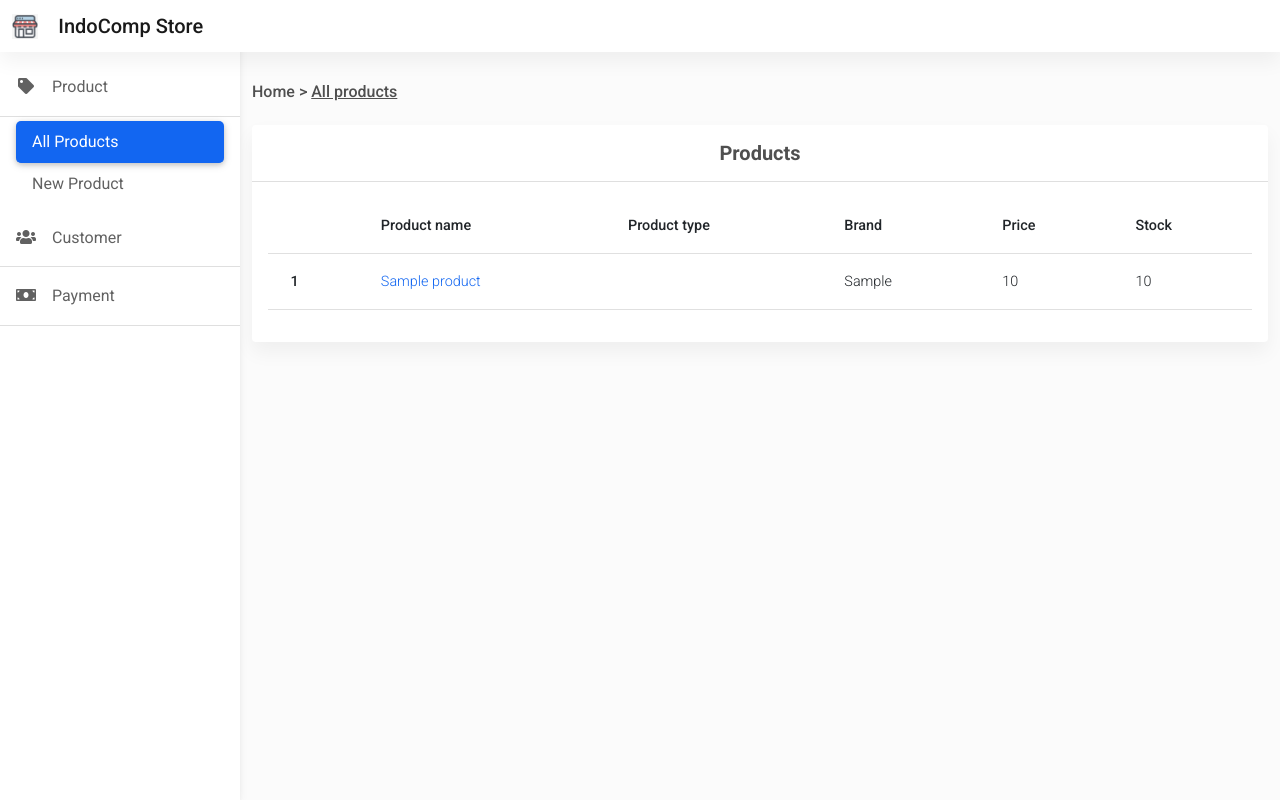
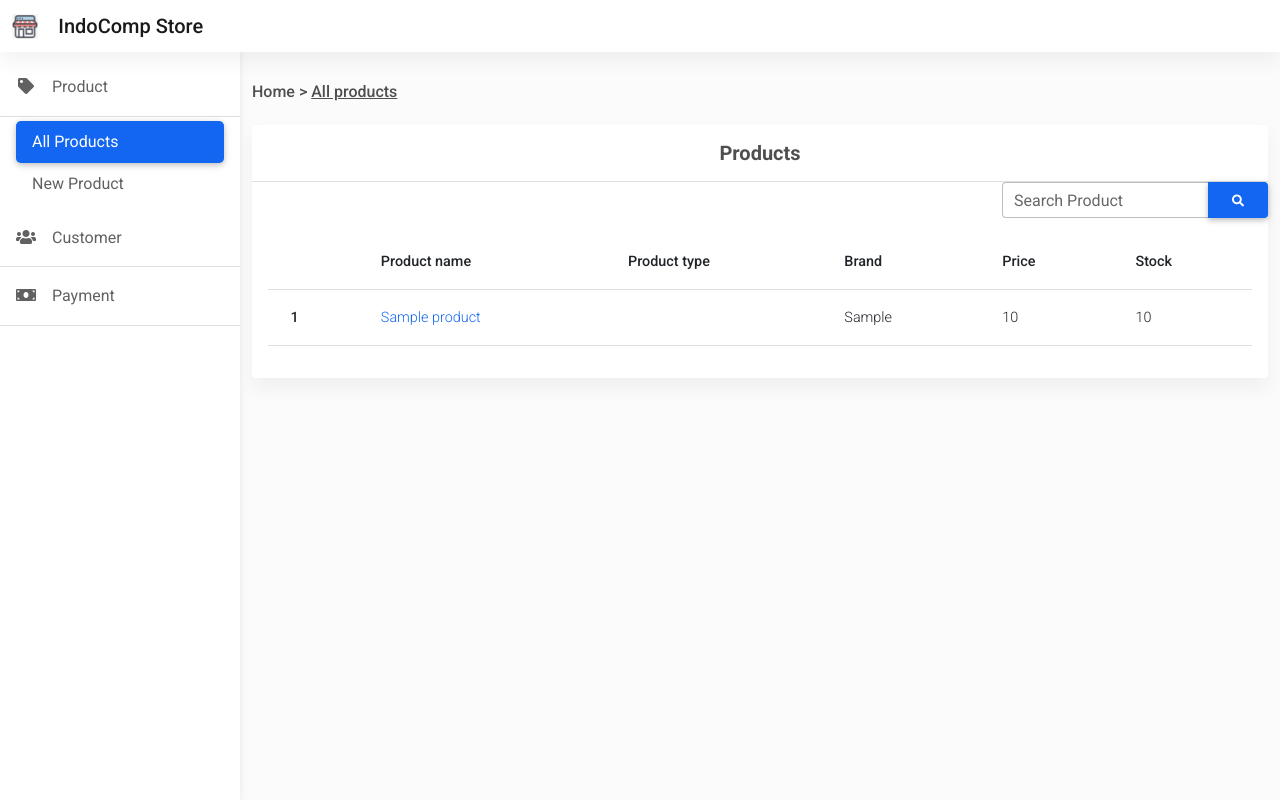
Before and after one commit to flutter-bc-19-team-5/indo-comp-store, a Node server app: page /product in a window 1280 px wide. Run offline with Node 20, Linux system fonts and the light colour scheme; tables that the repository leaves empty hold one stand-in row (values such as "Sample post"); some libraries are stand-ins or nearby versions.

Commit message:
Adding search feature

```diff
--- a/controllers/productController.js
+++ b/controllers/productController.js
@@ -1,11 +1,17 @@
-const { product, customer, PageState } = require('../models')
+const { product, customer, PageState, Sequelize } = require('../models')
 const fs = require('fs')
 
 class ProductController {
     //EJS Page
     static async getData(req, res) {
         try {
-            let products = await product.findAll()
+            const searchName = req.query.productName
+            const operand = Sequelize.Op
+            let products = null
+
+            if (searchName === undefined) products = await product.findAll()
+            else products = await product.findAll({ where: { name: { [operand.like]: `${searchName}%` } } })
+
             res.render("./product/index.ejs", { products })
         } catch (err) {
             res.json({ message: err })
--- a/views/product/index.ejs
+++ b/views/product/index.ejs
@@ -27,6 +27,19 @@
                   <strong>Products</strong>
                 </h5>
               </div>
+              <!-- search box -->
+              <form action="/product" method="get" onsubmit="onSubmit()">
+                <div class="input-group" style="width: 100%;">
+                  <div class="form-outline" style="margin-left: auto;">
+                    <input class="form-control" type="search" id="ProductName" name="productName">
+                    <label class="form-label" for="ProductName">Search Product</label>
+                  </div>
+                  <button type="submit" class="btn btn-primary">
+                    <i class="fas fa-search"></i>
+                  </button>
+                </div>
+              </form>
+              <!-- product list -->
               <div class="card-body">
                 <div class="table-responsive">
                   <table class="table table-hover text-nowrap">
@@ -47,7 +60,9 @@
                             <%= i +1 %>
                           </th>
                           <td>
-                          <a href="./product/infoPage/<%= product.id %>"><%= product.name %></a>
+                            <a href="./product/infoPage/<%= product.id %>">
+                              <%= product.name %>
+                            </a>
                           </td>
                           <td>
                             <%= product.type %>
```
Also changed, not shown: controllers/customerControllers.js (+9 -4 lines), views/customer/index.ejs (+13 -0 lines). Lines whose indentation alone changed are shown as unchanged.
